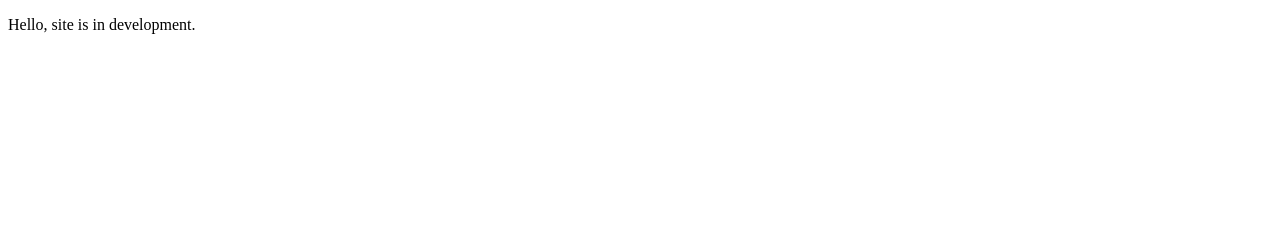
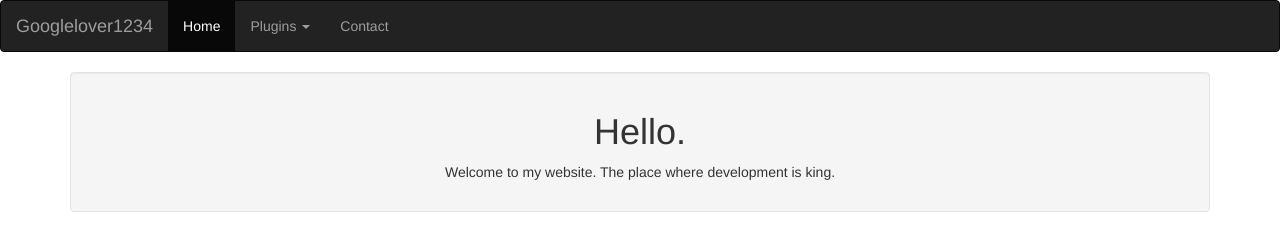
Before and after one commit to Googlelover1234/Googlelover1234.github.io, a plain HTML site: page index.html in a window 1280 px wide. Drawn offline with nearby package versions, Linux system fonts and the light colour scheme.

Commit message:
Updated Index.html

```diff
--- a/index.html
+++ b/index.html
@@ -1,12 +1,52 @@
 <!DOCTYPE html>
 <html>
 <head lang="en">
+
+    <script src="https://ajax.googleapis.com/ajax/libs/jquery/1.11.1/jquery.min.js"></script>
+    <script src="js/bootstrap.js"></script>
+
     <meta charset="UTF-8">
+    <meta name="viewport" content="width=device-width, initial-scale=1">
     <title>Googlelover1234 - Development and More</title>
+    <link rel="stylesheet" href="css/bootstrap.css">
 </head>
 <body>
 
-<p>Hello, site is in development.</p>
+<nav class="navbar navbar-inverse">
+    <div class="container-fluid">
+        <div class="navbar-header">
+            <button type="button" class="navbar-toggle" data-toggle="collapse" data-target="#myNavbar">
+                <span class="icon-bar"></span>
+                <span class="icon-bar"></span>
+                <span class="icon-bar"></span>
+            </button>
+            <a class="navbar-brand" href="#">Googlelover1234</a>
+        </div>
+        <div class="collapse navbar-collapse" id="myNavbar">
+            <ul class="nav navbar-nav">
+                <li class="active"><a href="#">Home</a></li>
+                <li class="dropdown">
+                    <a class="dropdown-toggle" data-toggle="dropdown" href="#">Plugins <span class="caret"></span></a>
+                    <ul class="dropdown-menu">
+                        <li><a href="#">AdminEssentials</a></li>
+                        <li><a href="#">mStats</a></li>
+                        <li><a href="#">Coming soon...</a></li>
+                    </ul>
+                </li>
+                <li><a href="#">Contact</a></li>
+            </ul>
+        </div>
+    </div>
+</nav>
 
+
+<div class="container">
+
+    <div class="well">
+        <h1 align="center">Hello.</h1>
+        <p align="center">Welcome to my website. The place where development is king.</p>
+    </div>
+
+</div>
 </body>
 </html>
```
